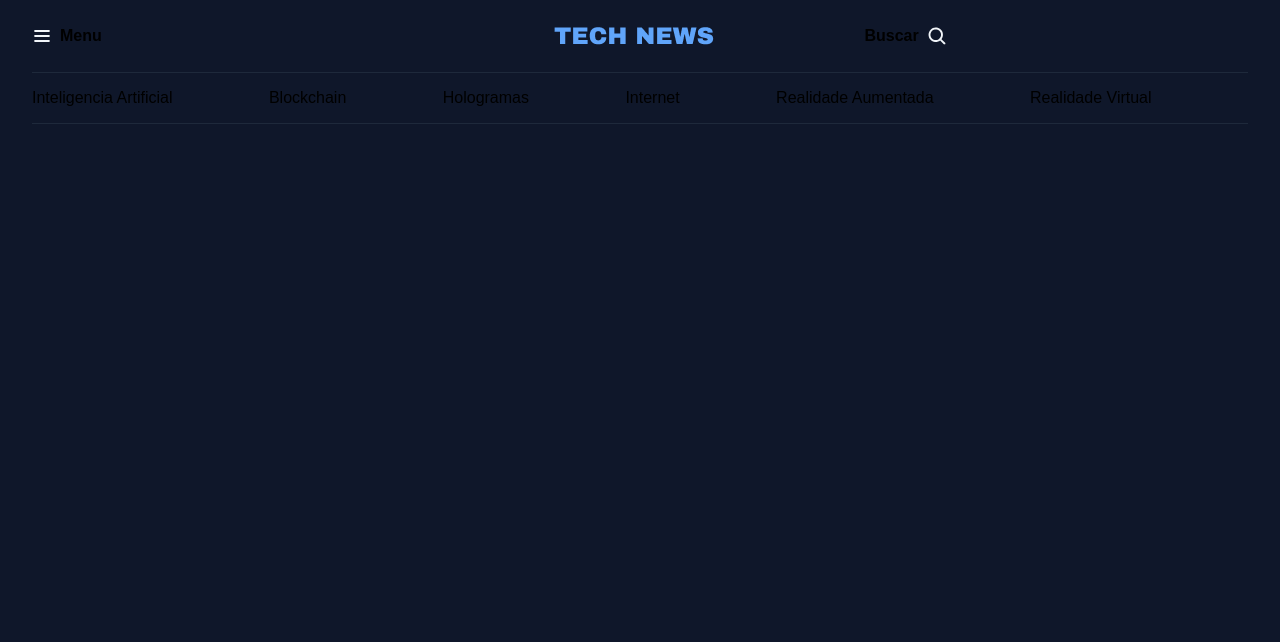
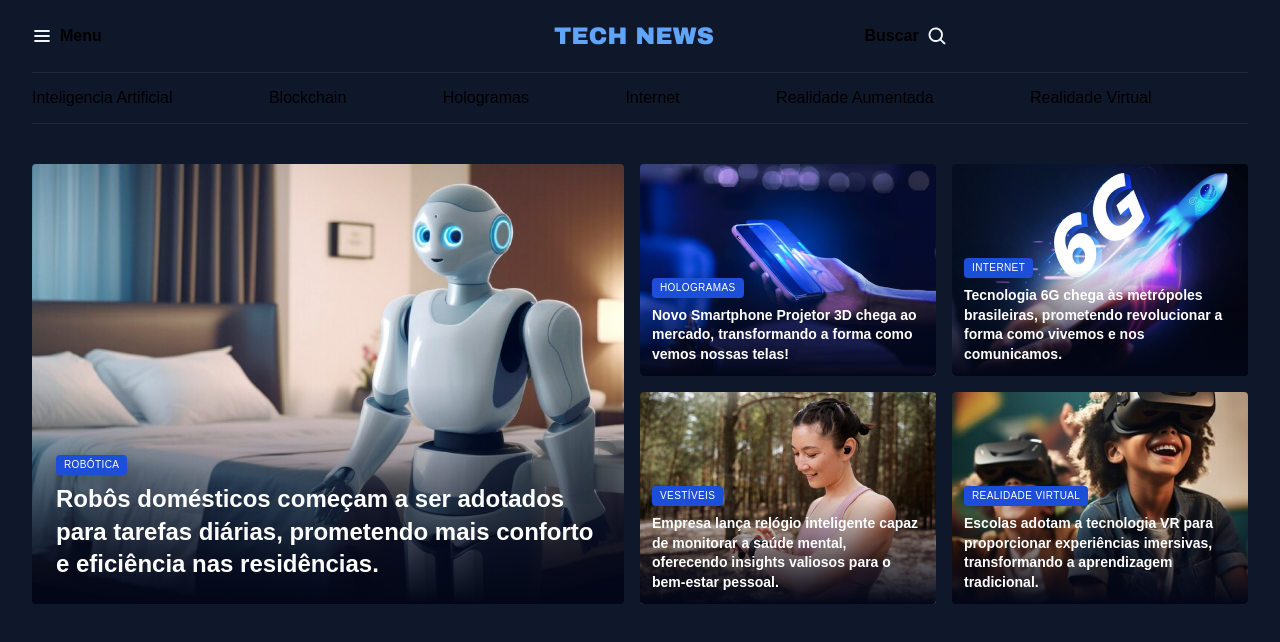
Before and after one commit to LucasValada/Tech-News, a plain HTML site: page index.html in a window 1280 px wide. Drawn offline with Linux system fonts and the light colour scheme.

Commit message:
DEV: Finaliza primeira sessão de imagens

```diff
--- a/index.html
+++ b/index.html
@@ -34,5 +34,83 @@
         <a href="#">Realidade Virtual</a>
       </nav>
     </header>
+
+    <main class="grid container">
+      <section id="featured" class="grid grid-flow-col gap-16">
+        <figure class="card">
+          <img
+            src="./assets/imgs/Image 01.png"
+            alt=" Robôs domésticos começam a ser adotados para tarefas diárias,
+              prometendo mais conforto e eficiência nas residências."
+          />
+          <figcaption>
+            <span class="content-tag">robótica</span>
+            <h2 class="text-2xl">
+              Robôs domésticos começam a ser adotados para tarefas diárias,
+              prometendo mais conforto e eficiência nas residências.
+            </h2>
+          </figcaption>
+        </figure>
+
+        <div class="grid grid-flow-cols-2 gap-16">
+          <figure class="card">
+            <img
+              src="./assets/imgs/Image 02.png"
+              alt="Novo Smartphone Projetor 3D chega ao mercado, transformando a forma como vemos nossas telas!"
+            />
+            <figcaption>
+              <span class="content-tag">hologramas</span>
+              <h2 class="text-lg">
+                Novo Smartphone Projetor 3D chega ao mercado, transformando a
+                forma como vemos nossas telas!
+              </h2>
+            </figcaption>
+          </figure>
+
+          <figure class="card">
+            <img
+              src="./assets/imgs/Image 03.png"
+              alt="Tecnologia 6G chega às metrópoles brasileiras, prometendo revolucionar a forma como vivemos e nos comunicamos."
+            />
+            <figcaption>
+              <span class="content-tag">internet</span>
+              <h2 class="text-lg">
+                Tecnologia 6G chega às metrópoles brasileiras, prometendo
+                revolucionar a forma como vivemos e nos comunicamos.
+              </h2>
+            </figcaption>
+          </figure>
+
+          <figure class="card">
+            <img
+              src="./assets/imgs/Image 04.png"
+              alt="Empresa lança relógio inteligente capaz de monitorar a saúde mental, oferecendo insights valiosos para o bem-estar pessoal.
+"
+            />
+            <figcaption>
+              <span class="content-tag">vestíveis</span>
+              <h2 class="text-lg">
+                Empresa lança relógio inteligente capaz de monitorar a saúde
+                mental, oferecendo insights valiosos para o bem-estar pessoal.
+              </h2>
+            </figcaption>
+          </figure>
+
+          <figure class="card">
+            <img
+              src="./assets/imgs/Image 05.png"
+              alt="Escolas adotam a tecnologia VR para proporcionar experiências imersivas, transformando a aprendizagem tradicional."
+            />
+            <figcaption>
+              <span class="content-tag">realidade virtual</span>
+              <h2 class="text-lg">
+                Escolas adotam a tecnologia VR para proporcionar experiências
+                imersivas, transformando a aprendizagem tradicional.
+              </h2>
+            </figcaption>
+          </figure>
+        </div>
+      </section>
+    </main>
   </body>
 </html>
--- a/styles/global.css
+++ b/styles/global.css
@@ -48,9 +48,20 @@ h3 {
   margin-inline: auto;
   padding-inline: 32px;
 }
-.grid {
-  display: grid;
+img {
+  max-width: 100%;
 }
-.grid-flow-col {
-  grid-auto-flow: column;
+main {
+  margin-top: 40px;
 }
+.content-tag {
+  display: inline-block;
+  background-color: var(--brand-color-dark);
+  border-radius: 4px;
+  padding: 4px 8px;
+  font: 500 10px/1.2 var(--font-family-primary);
+  text-transform: uppercase;
+  letter-spacing: 0.04em;
+  color: var(--text-color-primary);
+  box-shadow: 0px 4px 16px rgba(2, 6, 23, 0.25);
+}
--- /dev/null
+++ b/styles/sections.css
@@ -0,0 +1,33 @@
+#featured {
+  img {
+    height: 100%;
+    object-fit: cover;
+  }
+  .card {
+    position: relative;
+    border-radius: 4px;
+    overflow: hidden;
+    &::before {
+      content: "";
+      position: absolute;
+      inset: 0;
+      top: 50%;
+      background: linear-gradient(180deg, transparent 0%, #020617 100%);
+    }
+    figcaption {
+      position: absolute;
+      bottom: 0;
+      left: 0;
+      right: 0;
+      padding: 24px;
+      &:has(.text-lg) {
+        padding: 12px;
+      }
+      color: #fff;
+      z-index: 1;
+      h2 {
+        margin-top: 8px;
+      }
+    }
+  }
+}
--- a/styles/style.css
+++ b/styles/style.css
@@ -1,2 +1,4 @@
 @import url(global.css);
 @import url(header.css);
+@import url(utility.css);
+@import url(sections.css);
--- /dev/null
+++ b/styles/utility.css
@@ -0,0 +1,25 @@
+.grid {
+  display: grid;
+}
+.grid-flow-col {
+  grid-auto-flow: column;
+}
+.grid-flow-cols-2 {
+  grid-template-columns: 1fr 1fr;
+}
+.gap-16 {
+  gap: 16px;
+}
+
+.text-2xl {
+  font: var(--h1);
+}
+.text-xl {
+  font: var(--h2);
+}
+.text-lg {
+  font: var(--h3);
+}
+.text-sm {
+  font: var(--font-size-p);
+}
```
